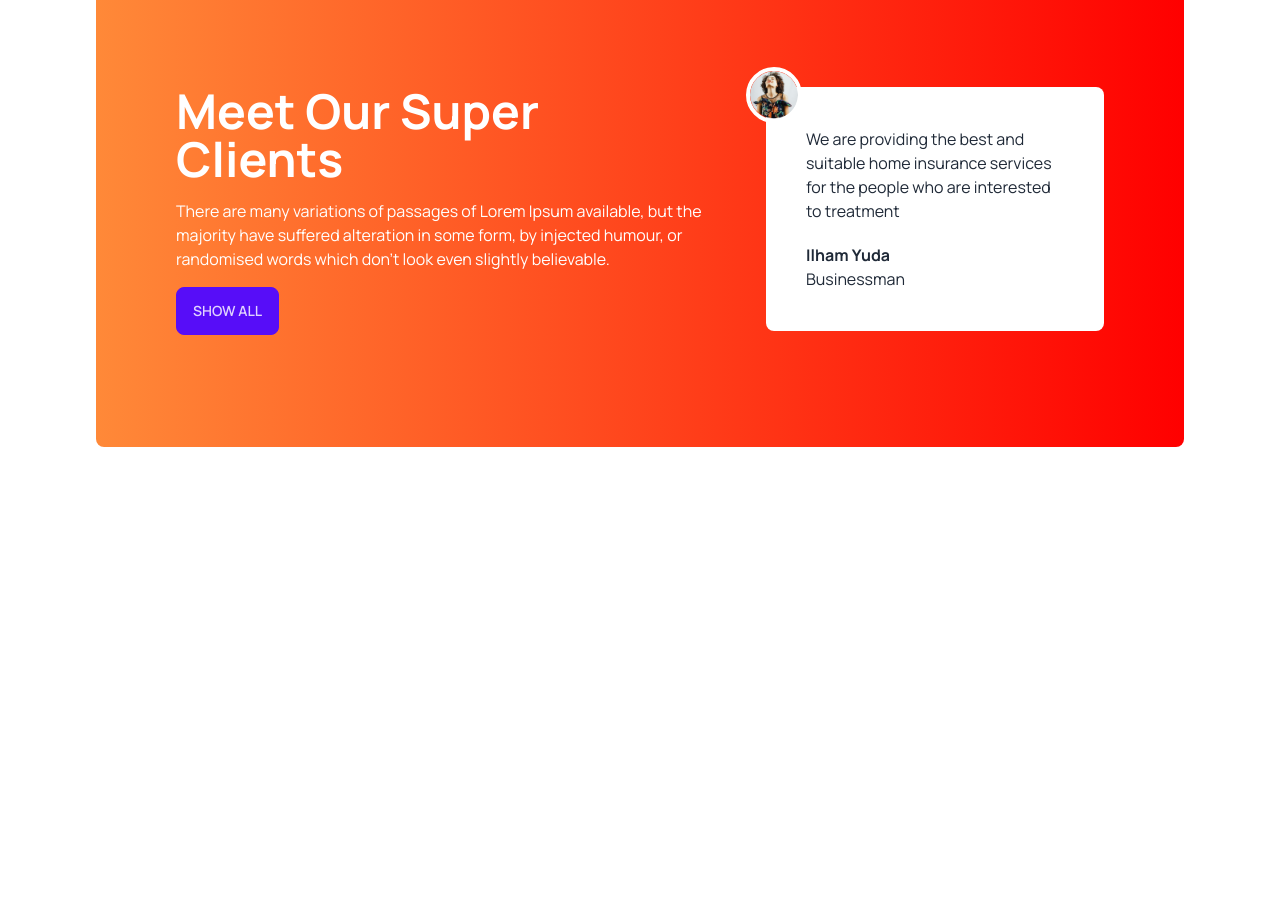
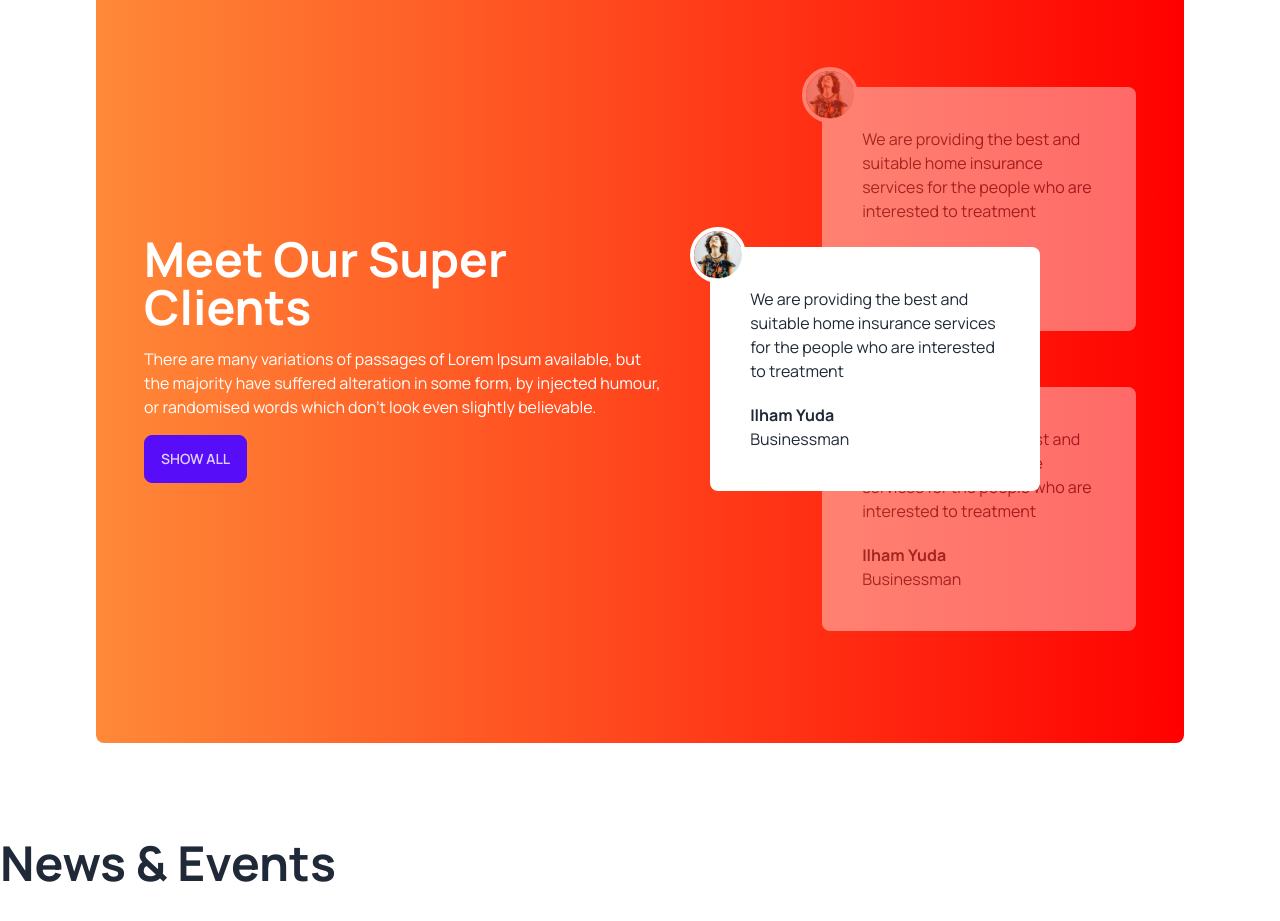
Before and after one commit to saikat-dhar/tea-house-daisy, a plain HTML site: page index.html in a window 1280 px wide. Shown: the part 1840-2761 px from the top of the page. Before the commit the page ends 2383 px from the top, so only its background shows below. Drawn offline with nearby package versions, Linux system fonts and the light colour scheme.

Commit message:
news port starting

```diff
--- a/index.html
+++ b/index.html
@@ -128,22 +128,51 @@
     </section>
     <!-- super section -->
     <section class="my-24 mx-auto container lg:px-24 px-3">
-     <div class=" bg-gradient-to-r from-[#FF8938] to-[#F00] px-20 py-28 flex flex-col lg:flex-row gap-8 rounded-lg">
+      <div class=" bg-gradient-to-r from-[#FF8938] to-[#F00] px-12 py-28 flex flex-col lg:flex-row gap-16 rounded-lg">
+       <div class="flex items-center pr-24">
         <div class="text-white space-y-4">
           <h2 class="text-5xl font-extrabold">Meet Our Super <br>
             Clients</h2>
-          <p class="text-base font-medium">There are many variations of passages of Lorem Ipsum available, but the majority have suffered alteration in some form, by injected humour, or randomised words which don't look even slightly believable. </p>
+          <p class="text-base font-medium">There are many variations of passages of Lorem Ipsum available, but the
+            majority have suffered alteration in some form, by injected humour, or randomised words which don't look
+            even slightly believable. </p>
           <button class=" btn btn-primary">Show All</button>
         </div>
-      <div>
-        <div class=" relative p-10 rounded-lg bg-[#FFF]">
-          <img class=" absolute -top-5 -left-5 w-14 h-14 border-4 border-white rounded-full" src="./images/client.png" alt="">
-          <p>We are providing the best and suitable home insurance services for the people who are interested to treatment</p>
+       </div>
+        <div class="relative">
+          <!-- next-review -->
+          <div class=" relative mb-14 opacity-40 p-10 z-10 rounded-lg bg-[#FFF]">
+            <img class=" absolute -top-5 -left-5 w-14 h-14 border-4 border-white rounded-full" src="./images/client.png"
+              alt="">
+            <p>We are providing the best and suitable home insurance services for the people who are interested to
+              treatment</p>
+            <h4 class="font-bold mt-5">Ilham Yuda</h4>
+            <p class="font-medium">Businessman</p>
+          </div>
+          <!-- curerent review -->
+          <div class=" absolute top-40 -left-28 lg:w-[330px] p-10 z-30 rounded-lg bg-[#FFF]">
+            <img class=" absolute -top-5 -left-5 w-14 h-14 border-4 border-white rounded-full" src="./images/client.png"
+              alt="">
+            <p>We are providing the best and suitable home insurance services for the people who are interested to
+              treatment</p>
+            <h4 class="font-bold mt-5">Ilham Yuda</h4>
+            <p class="font-medium">Businessman</p>
+          </div>
+          <!-- first-review -->
+          <div class=" relative opacity-40 p-10 z-10 rounded-lg bg-[#FFF]">
+            <img class=" absolute -top-5 -left-5 w-14 h-14 border-4 border-white rounded-full" src="./images/client.png"
+              alt="">
+            <p>We are providing the best and suitable home insurance services for the people who are interested to
+              treatment</p>
             <h4 class="font-bold mt-5">Ilham Yuda</h4>
             <p class="font-medium">Businessman</p>
           </div>
         </div>
       </div>
+    </section>
+    <!-- news-section  -->
+    <section class="my-24 container mx-auto">
+      <h3 class="text-5xl font-extrabold">News & Events</h3>
     </section>
   </main>
   <footer>
```
Lines whose indentation alone changed are shown as unchanged.
